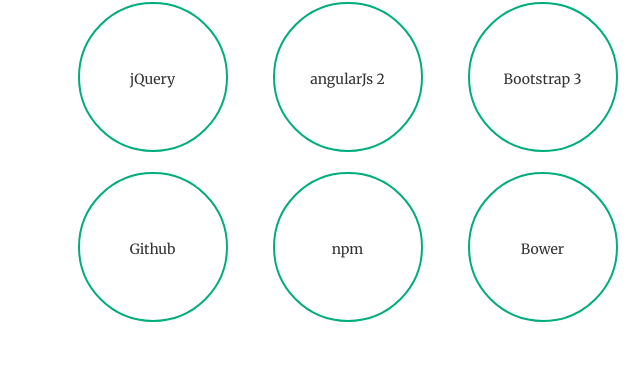
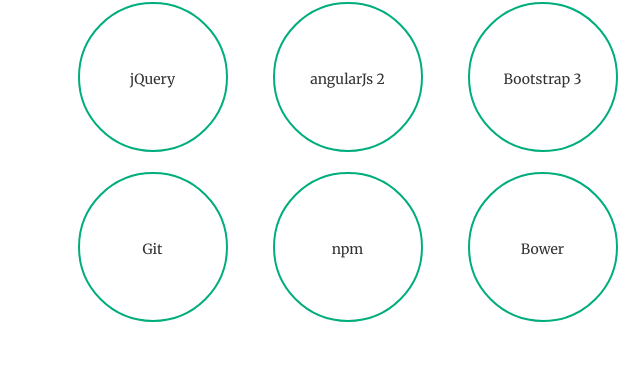
Before and after one commit to GirgisDev/girgisdev.github.io, a website: page index.html in a window 1280 px wide. Shown: the part 1582-1954 px from the top of the page, 0-640 px from the left. Drawn offline with nearby package versions, Linux system fonts and the light colour scheme.

Commit message:
final release of v 1.0.0

```diff
--- a/index.html
+++ b/index.html
@@ -198,7 +198,7 @@
 
                 <div class="col-md-2 col-xs-6 text-center">
                     <div class="skill-circle">
-                        Github
+                        Git
                     </div>
                 </div>
 
```
